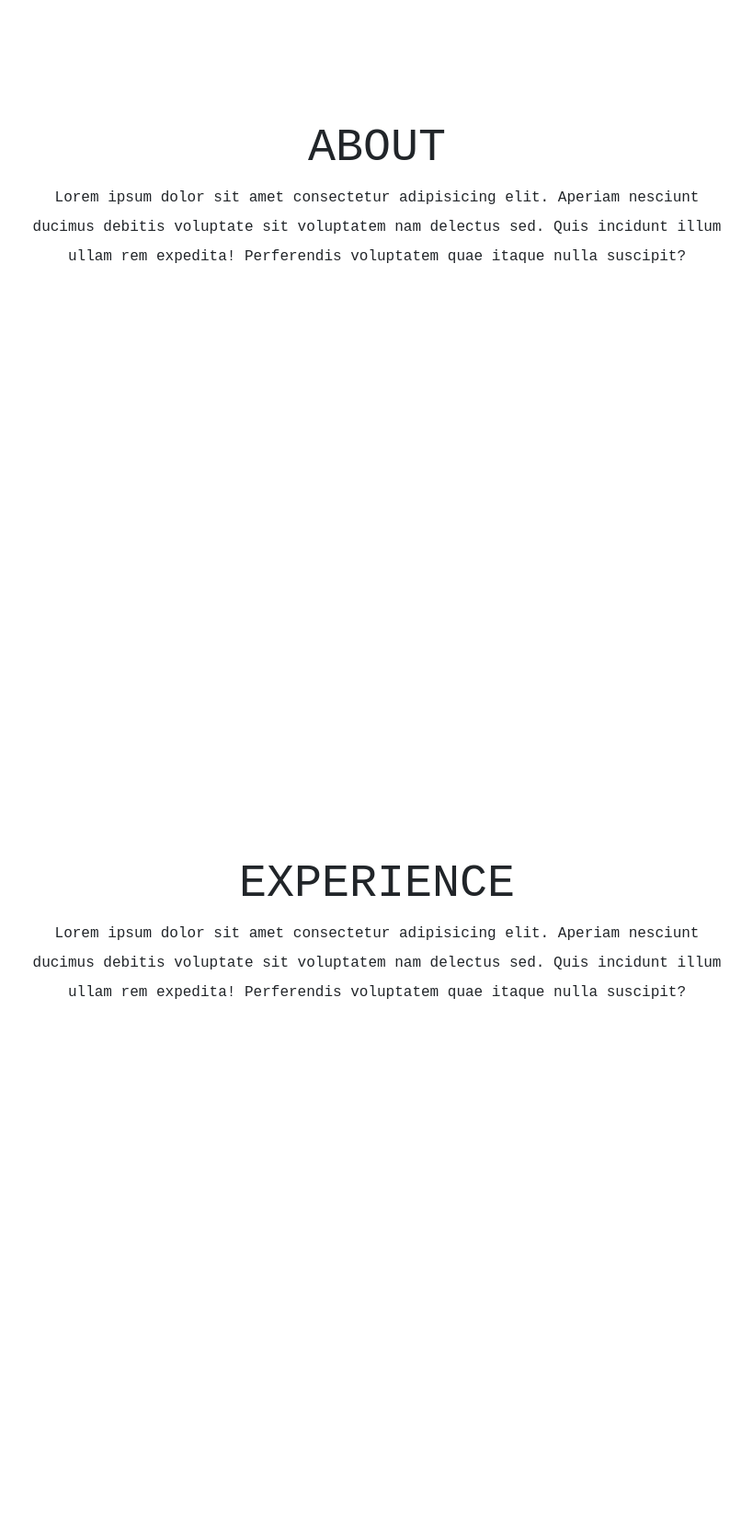
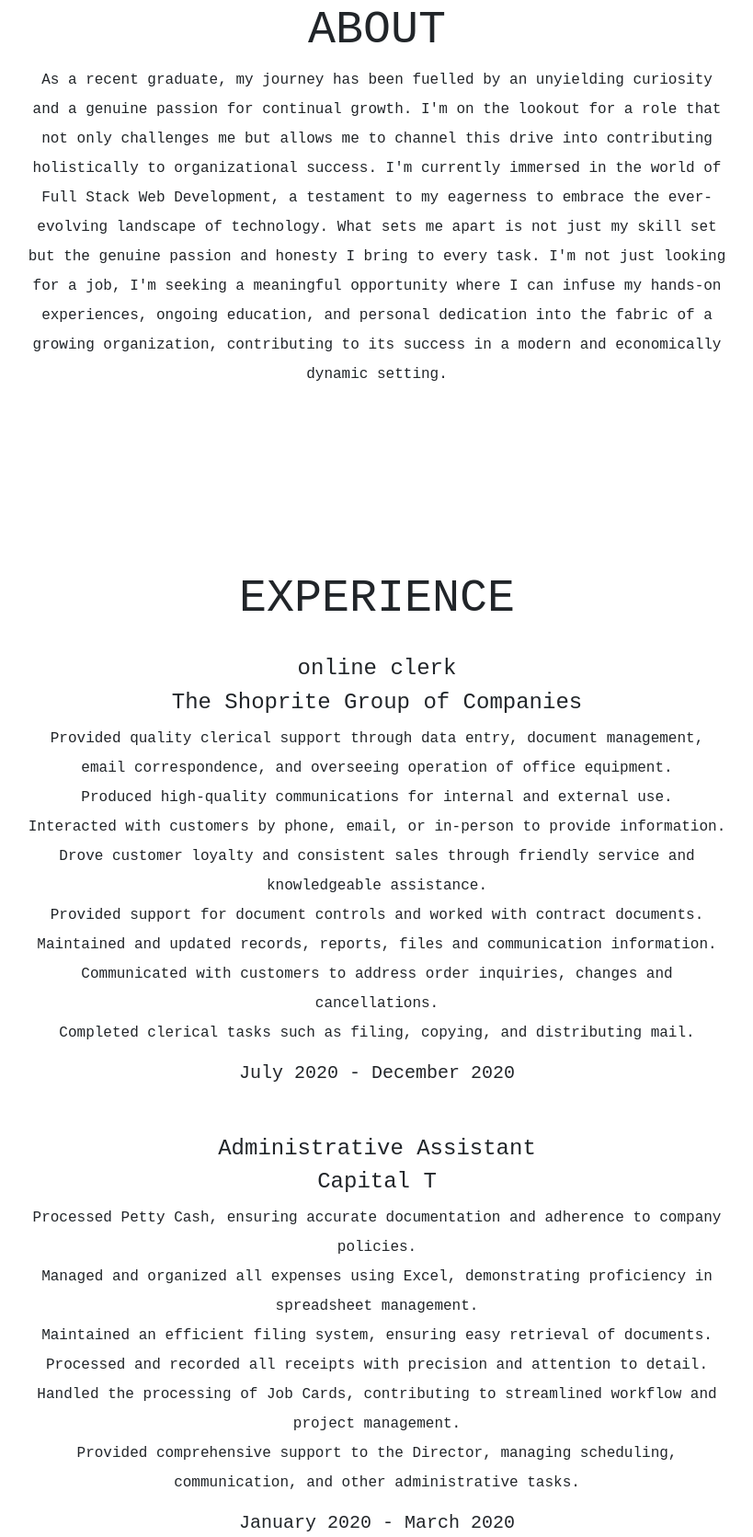
Before and after one commit to HDV22/HDV22.github.io, a plain HTML site: page index.html in a window 1280 px wide. Shown: the part 979-2650 px from the top of the page at 92% size, without its empty margins (360-1179 px from the left). Drawn offline with nearby package versions, Linux system fonts and the light colour scheme.

Commit message:
experience done

```diff
--- a/index.html
+++ b/index.html
@@ -22,18 +22,66 @@
 <div id="home" class="section">
       <div class="text-content">
         <h1 style="color: antiquewhite;">Heidi De Villiers</h1>
+        <p>072-564-2834 | Heidi.devilliers060@gmail.com </p>
       </div>
 </div>
 <div id="About" class="section">
     <div class="text-content">
       <h2 >About</h2>
-      <p>Lorem ipsum dolor sit amet consectetur adipisicing elit. Aperiam nesciunt ducimus debitis voluptate sit voluptatem nam delectus sed. Quis incidunt illum ullam rem expedita! Perferendis voluptatem quae itaque nulla suscipit?</p>
+      <p>As a recent graduate, my journey has been fuelled by an unyielding
+        curiosity and a genuine passion for continual growth. I'm on the lookout
+        for a role that not only challenges me but allows me to channel this drive
+        into contributing holistically to organizational success. I'm currently
+        immersed in the world of Full Stack Web Development, a testament to my
+        eagerness to embrace the ever-evolving landscape of technology. What
+        sets me apart is not just my skill set but the genuine passion and honesty I
+        bring to every task. I'm not just looking for a job, I'm seeking a meaningful
+        opportunity where I can infuse my hands-on experiences, ongoing
+        education, and personal dedication into the fabric of a growing
+        organization, contributing to its success in a modern and economically
+        dynamic setting.</p>
     </div>
 </div>
 <div id="Experience" class="section">
     <div class="text-content">
-      <h2 >Experience</h2>
-      <p>Lorem ipsum dolor sit amet consectetur adipisicing elit. Aperiam nesciunt ducimus debitis voluptate sit voluptatem nam delectus sed. Quis incidunt illum ullam rem expedita! Perferendis voluptatem quae itaque nulla suscipit?</p>
+      <h2 >Experience</h2><br>
+      <h4>online clerk</h4>
+      <h4>The Shoprite Group of Companies</h4>
+      <p>Provided quality clerical support through data entry,
+        document management, email correspondence, and
+        overseeing operation of office equipment. <br>
+        Produced high-quality communications for internal and
+        external use. <br>
+        Interacted with customers by phone, email, or in-person to
+        provide information. <br>
+        Drove customer loyalty and consistent sales through
+        friendly service and knowledgeable assistance. <br>
+        Provided support for document controls and worked with
+        contract documents. <br>
+        Maintained and updated records, reports, files and
+        communication information. <br>
+        Communicated with customers to address order inquiries,
+        changes and cancellations. <br>
+        Completed clerical tasks such as filing, copying, and
+        distributing mail.</p>
+        <h5>July 2020 - December 2020</h5>
+        <br><br>
+        <h4>Administrative Assistant</h4>
+      <h4>Capital T</h4>
+      <p>Processed Petty Cash, ensuring accurate documentation
+        and adherence to company policies. <br>
+        Managed and organized all expenses using Excel,
+        demonstrating proficiency in spreadsheet management. <br>
+        Maintained an efficient filing system, ensuring easy
+        retrieval of documents. <br>
+        Processed and recorded all receipts with precision and
+        attention to detail. <br>
+        Handled the processing of Job Cards, contributing to
+        streamlined workflow and project management. <br>
+        Provided comprehensive support to the Director, managing
+        scheduling, communication, and other administrative
+        tasks.</p>
+        <h5>January 2020 - March 2020</h5>
     </div>
 </div>
 <div id="Education" class="section">
--- a/style.css
+++ b/style.css
@@ -74,7 +74,7 @@ nav ul li a:hover{
 }
 
 #home{
-    background-image: url(ryan-lum-1ak3Z7ZmtQA-unsplash.jpg);
+    background-image: url(d795fc16956633.5d39eb184b703.jpg);
     background-size: cover;
     background-position: center center;
 }
@@ -86,8 +86,15 @@ nav ul li a:hover{
     margin: 30px 25px;
     border: 15px double #fff;
 }
+.text-content h1 {
+    font-size: 100px;
+}
+#home p{
+    color: aquamarine;
+    font-size: 30px;
+}
 
-@media (max-width: 400px) {
+@media (max-width: 310px) {
     nav{
         background: #fff;
         height: 86px;
```
Also changed, not shown: d795fc16956633.5d39eb184b703.jpg (added).
